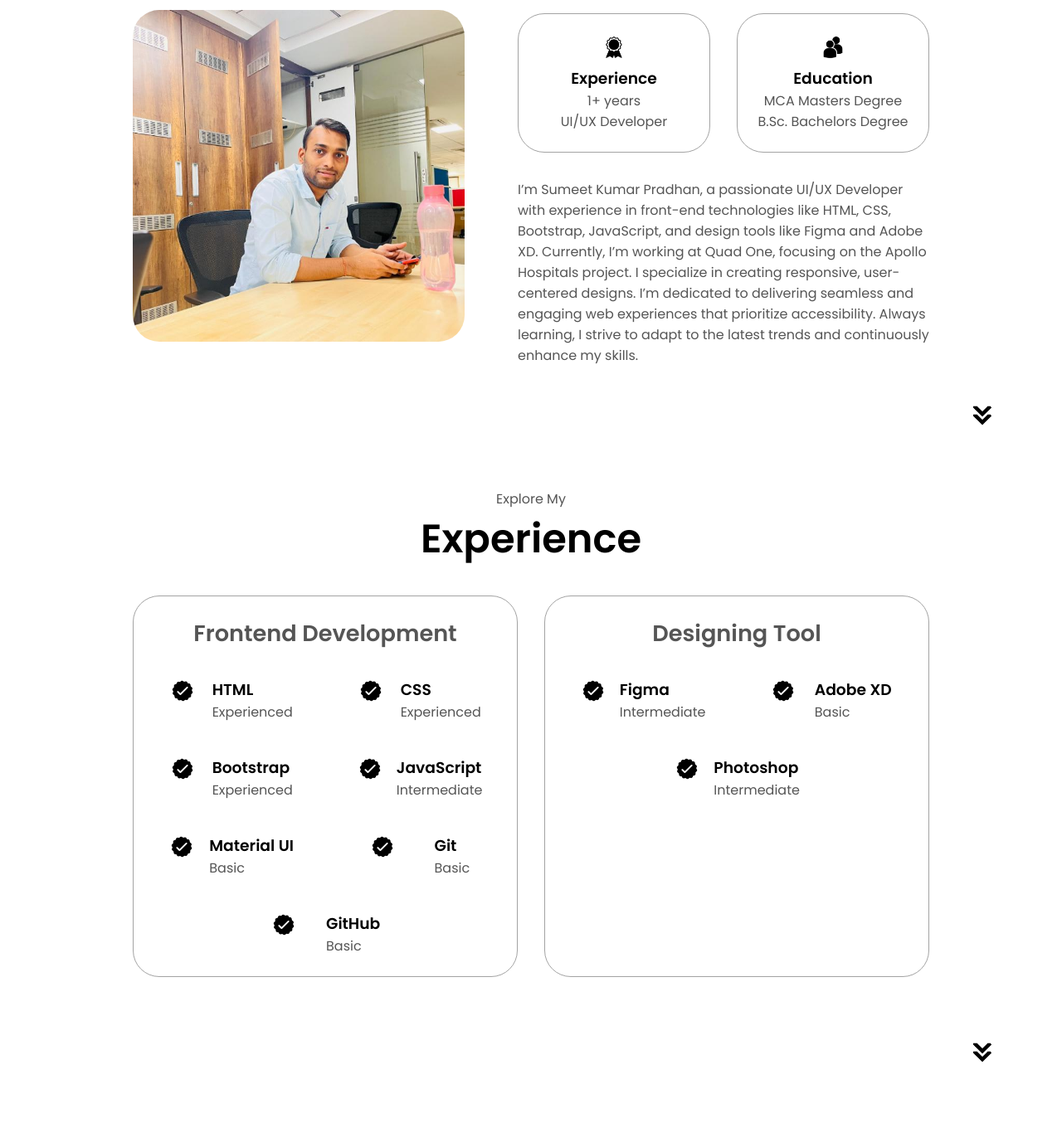
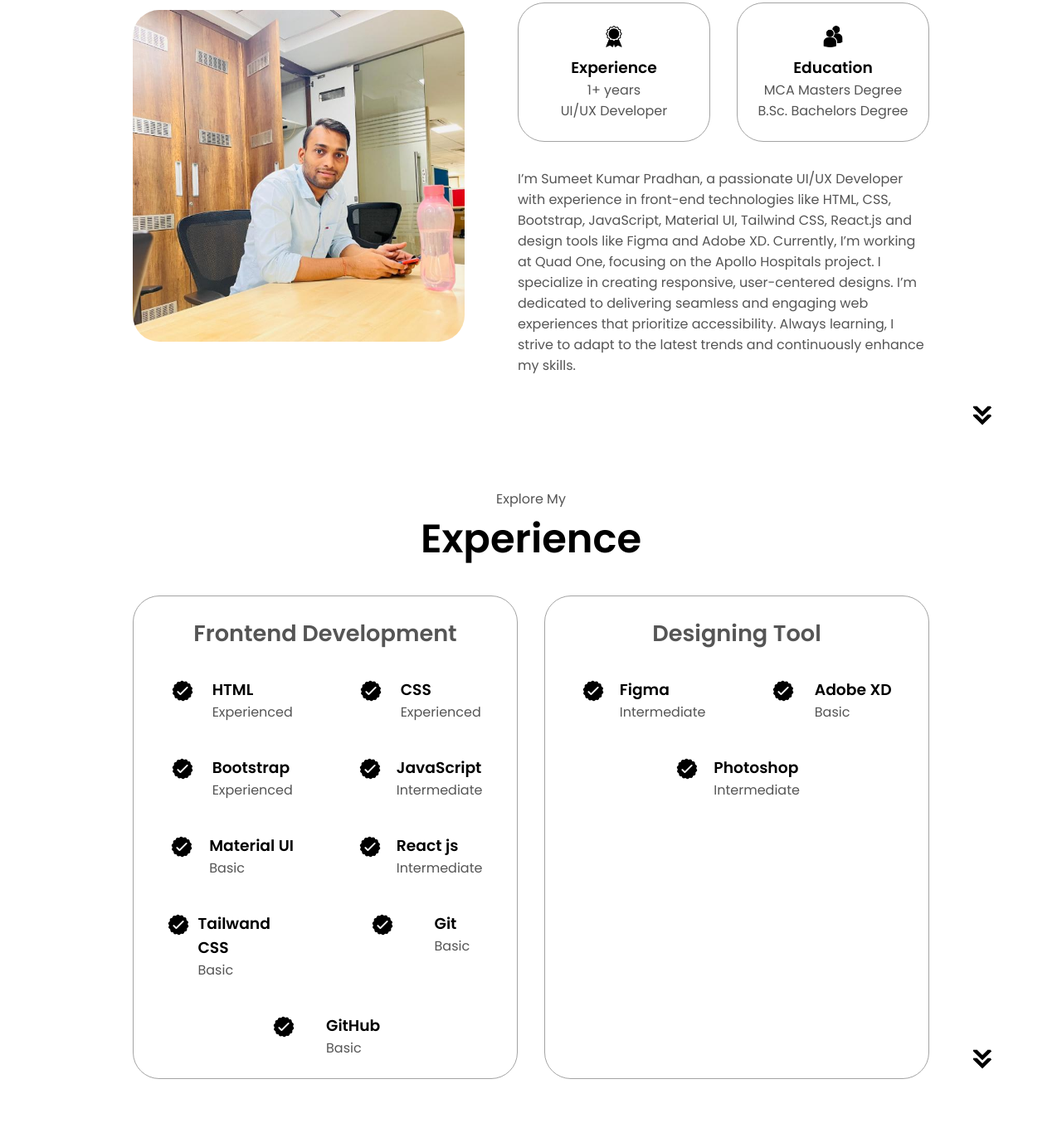
Before and after one commit to sumeet9078/Sumeet-Portfolio, a plain HTML site: page index.html in a window 1280 px wide. Shown: the part 1107-2461 px from the top of the page at 83% size. Drawn offline with Linux system fonts and the light colour scheme.

Commit message:
Add files via upload

```diff
--- a/index.html
+++ b/index.html
@@ -87,7 +87,7 @@
         <div class="text-container">
           <p>
             I’m Sumeet Kumar Pradhan, a passionate UI/UX Developer with experience in front-end technologies like HTML,
-            CSS, Bootstrap, JavaScript, and design tools like Figma and Adobe XD. Currently, I’m working at Quad One,
+            CSS, Bootstrap, JavaScript, Material UI, Tailwind CSS, React.js and design tools like Figma and Adobe XD. Currently, I’m working at Quad One,
             focusing on the Apollo Hospitals project. I specialize in
             creating responsive, user-centered designs. I’m dedicated to delivering seamless and engaging web
             experiences that prioritize accessibility. Always learning, I strive to adapt to the latest trends and
@@ -143,6 +143,24 @@
                 <p>Basic</p>
               </div>
             </article>
+
+            <article>
+              <img src="./assets/checkmark.png" alt="Experience icon" class="icon" />
+              <div>
+                <h3>React js</h3>
+                <p>Intermediate</p>
+              </div>
+            </article>
+
+            <article>
+              <img src="./assets/checkmark.png" alt="Experience icon" class="icon" />
+              <div>
+                <h3>Tailwand CSS</h3>
+                <p>Basic</p>
+              </div>
+            </article>
+
+
             <article>
               <img src="./assets/checkmark.png" alt="Experience icon" class="icon" />
               <div>
@@ -157,6 +175,9 @@
                 <p>Basic</p>
               </div>
             </article>
+
+
+
           </div>
         </div>
         <div class="details-container">
```
